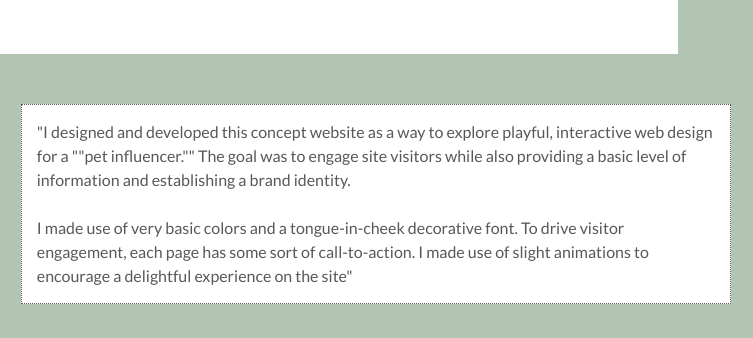
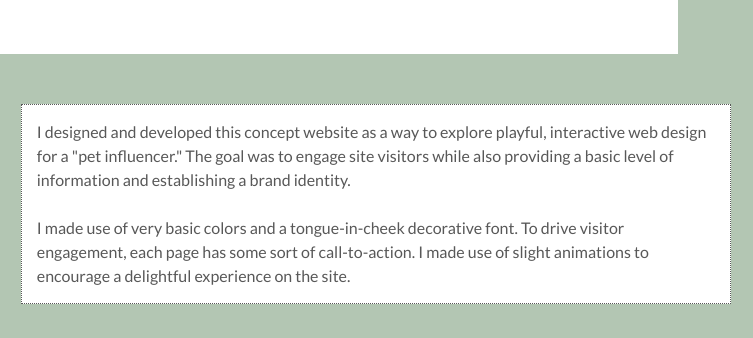
Before and after one commit to gbonds/portfolio-website-v2, a website built with Parcel: page projects/view-projects/skunkthedog.html in a window 1280 px wide. Shown: the part 1120-1458 px from the top of the page, 462-1215 px from the left. Built offline with nearby package versions, Linux system fonts and the light colour scheme; files whose address does not match are found by name.

Commit message:
Corrected typo in project-item-blurb

```diff
--- a/projects/view-projects/skunkthedog.html
+++ b/projects/view-projects/skunkthedog.html
@@ -78,13 +78,13 @@
                     </div> <!-- .project-item-skills ends -->
                     <div class="project-item-blurb">
                         <p>
-                            "I designed and developed this concept website as a way to explore playful, interactive web
-                            design for a ""pet influencer."" The goal was to engage site visitors while also providing a
+                            I designed and developed this concept website as a way to explore playful, interactive web
+                            design for a "pet influencer." The goal was to engage site visitors while also providing a
                             basic level of information and establishing a brand identity.<br>
                             <br>
                             I made use of very basic colors and a tongue-in-cheek decorative font. To drive visitor
                             engagement, each page has some sort of call-to-action. I made use of slight animations to
-                            encourage a delightful experience on the site"
+                            encourage a delightful experience on the site.
                         </p>
                     </div> <!-- project-item-blurb ends -->
                 </div> <!-- .project-info-container ends-->
```
